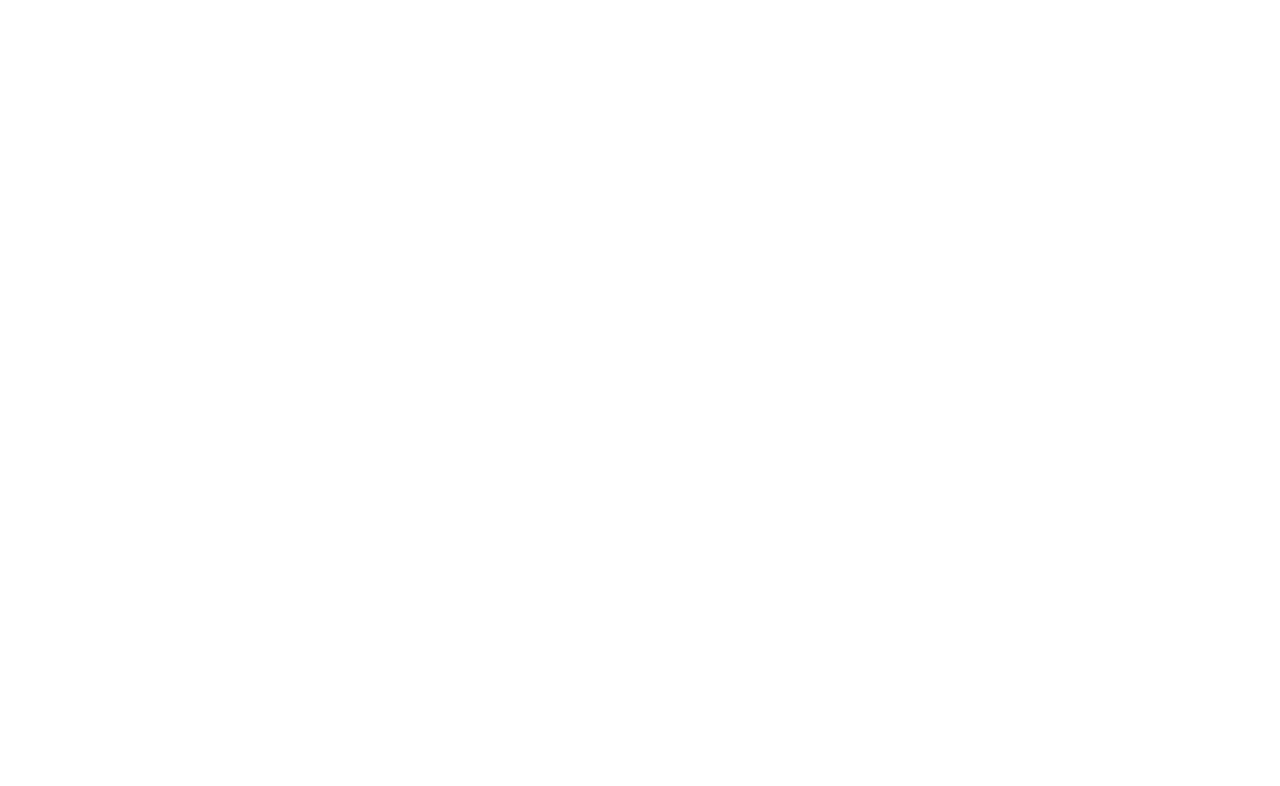
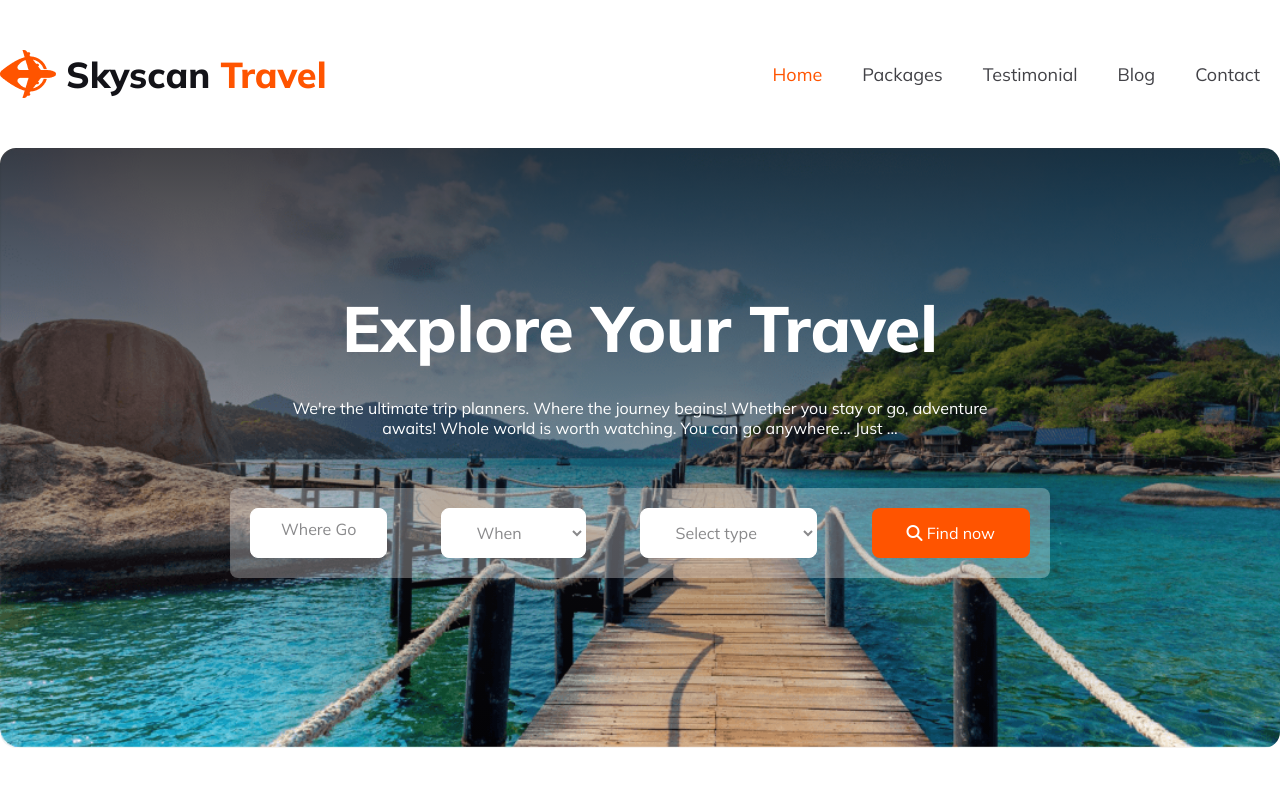
Before and after one commit to shoriful-stack/SkyScan-Travels, a plain HTML site: page index.html in a window 1280 px wide. Drawn offline with Linux system fonts and the light colour scheme.

Commit message:
header section completed

```diff
--- a/index.html
+++ b/index.html
@@ -5,13 +5,53 @@
     <meta name="viewport" content="width=device-width, initial-scale=1.0">
     <title>Sky Scanner Travel</title>
     <link rel="stylesheet" href="style.css">
+    <script src="https://kit.fontawesome.com/d7c0cd9c88.js" crossorigin="anonymous"></script>
 </head>
 <body>
     <header>
-
+        <div class="header-container">
+            <div class="name-container">
+               <img src="Images/travel-logo.png" alt="">
+               <h3 class="company-name">Skyscan <span class="special">Travel</span></h3>
+                <input type="checkbox" id="check">
+                <label for="check" class="check-btn"><i class="fa-solid fa-bars"></i></label>
+            </div>
+            <nav>
+                <!--<input type="checkbox" id="check">
+                <label for="check" class="check-btn"><i class="fa-solid fa-bars"></i></label>-->
+                <ul>
+                    <li><a href=""><span class="special">Home</span></a></li>
+                    <li><a href="">Packages</a></li>
+                    <li><a href="">Testimonial</a></li>
+                    <li><a href="">Blog</a></li>
+                    <li><a href="">Contact</a></li>
+                </ul>
+            </nav>
+        </div>
+        <div class="banner-container">
+            <div class="banner-all">
+            <div class="banner">
+                <h1 class="banner-title">Explore Your Travel</h1>
+                <p class="banner-description">We're the ultimate trip planners. Where the journey begins! Whether you stay or go, adventure awaits! Whole world is worth watching. You can go anywhere… Just ...</p>
+            </div>
+            <div class="banner-content">
+                <p class="banner-same">Where Go</p>
+                <select class="banner-same" name="" id="">
+                    <option value="When">When</option>
+                    <option value="Tuesday">Tuesday</option>
+                    <option value="Friday">Friday</option>
+                </select>
+                <select class="banner-same" name="" id="">
+                    <option value="Select type">Select type</option>
+                    <option value="Group Travel">Group Travel</option>
+                    <option value="Solo Travel">Solo Travel</option>
+                </select>
+                <button class="btn-primary"><i class="fa-solid fa-magnifying-glass"></i> Find now</button>
+            </div>
+            </div>
+        </div>
     </header>
     <main>
-
     </main>
     <footer>
 
--- a/style.css
+++ b/style.css
@@ -0,0 +1,173 @@
+@import url('https://fonts.googleapis.com/css2?family=Mulish:wght@400;600;700;800&display=swap');
+*{
+    margin: 0;
+    padding: 0;
+    box-sizing: border-box;
+    font-family: 'Mulish', sans-serif;
+}
+/*header styles*/
+header{
+    max-width: 1440px;
+    margin: 0 auto;
+    background: #fff;
+}
+.name-container{
+    display: flex;
+    align-items: center;
+    gap: 10px;
+}
+.header-container{
+    display: flex;
+    justify-content: space-between;
+    align-items: center;
+    padding-top: 50px;
+}
+nav > ul{
+    display: flex;
+}
+nav li{
+    list-style: none;
+}
+nav a{
+    text-decoration: none;
+    color: #424247;
+    font-size: 1.125rem;
+    font-weight: 400;
+    padding: 10px 20px;
+}
+.company-name{
+    color: #131318;
+    font-size: 2.25rem;
+    font-weight: 800;
+}
+nav ul li a .special:hover{
+    background-color: #FF5400;
+    color: white;
+}
+.special{
+    color: #FF5400;
+}
+.check-btn{
+    font-size: 1.50rem;
+    color: black;
+    float: right;
+    line-height: 55px;
+    cursor: pointer;
+    display: none;
+}
+#check{
+    display: none;
+}
+.banner-container{
+    margin-top: 50px;
+    border-radius: 16px;
+    background: linear-gradient(180deg, rgba(19, 19, 24, 0.80) 0%, rgba(19, 19, 24, 0.00) 100%), url(Images/Group\ 13\ \(1\)\ \(1\).png);
+    background-size: cover;
+    background-repeat: no-repeat;
+    height: 600px;
+}
+.banner{
+    text-align: center;
+    max-width: 700px;
+    margin: 0 auto;
+}
+.banner-all{
+    padding: 140px 0;
+}
+.banner-content{
+    display: flex;
+    padding: 20px;
+    justify-content: space-between;
+    max-width: 820px;
+    margin: 0 auto;
+    border-radius: 8px;
+    background: rgba(255, 255, 255, 0.30);
+}
+.banner-same{
+    padding: 10px 30px;
+    border: 1px solid #fff;
+    border-radius: 8px;
+    background: #FFF;
+    color: rgba(19, 19, 24, 0.50);
+    font-size: 1rem;
+    font-weight: 400;
+}
+.banner-title{
+    color: #FFF;
+    font-size: 4rem;
+    font-weight: 800;
+    margin-bottom: 30px;
+}
+.banner-description{
+    color: #FFF;
+    font-size: 1rem;
+    font-weight: 400;
+    margin-bottom: 50px;
+}
+.btn-primary{
+    padding: 15px 35px;
+    border-radius: 8px;
+    background: #FF5400;
+    border: none;
+    color: #FFF;
+    font-size: 1rem;
+}
+/*main styles*/
+main{
+    max-width: 1440px;
+    margin: 0 auto;
+}
+
+
+@media screen and (max-width:600px) {
+    nav > ul{
+        gap: 5px;
+        display: none;
+    }
+    .banner-all,
+    nav > ul,
+    .header-container{
+        padding: 15px;
+    }
+    .check-btn{
+        display: block;
+    }
+    /*ul{
+        position: fixed;
+        width: 100%;
+        height: 100vh;
+        top: 80px;
+        left: -100%;
+        text-align: center;
+        transition: all .5s;
+    }
+    nav ul li{
+        display: block;
+        margin: 50px 0;
+        line-height: 30px;
+    }
+    #check:checked ~ ul{
+        left: 0;
+    }*/
+    .banner-container{
+        margin-top: 10px;
+        margin-left: 10px;
+        margin-right: 10px;
+        padding: 10px;
+        /*max-width: 365px;*/
+        width: 95%;
+        height: 90%;
+        /*max-height: 500px;*/
+        background-position: center;
+    }
+    .banner-title{
+        font-size: 1.5rem;
+    }
+    .banner-description{
+        font-size: 1rem;
+    }
+    .banner-content{
+        flex-direction: column;
+        gap: 20px;
+    }
+}
```
Also changed, not shown: Images/travel-logo.png (renamed from Images/Group 40071 (2).png).
